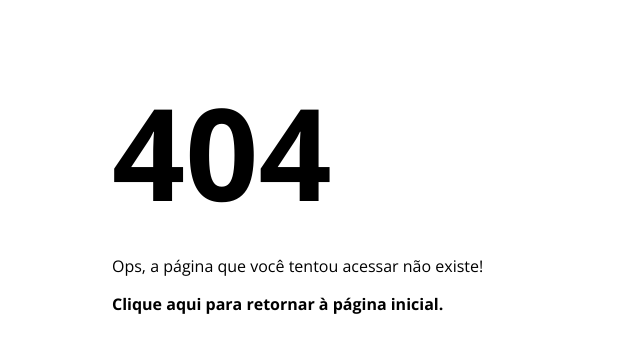
After one commit to danigfavero/quebra-cabeca-voronoi, a Flask app: template templates/404.html in a window 1280 px wide. The commit adds this page. Shown: the top 353 px of the page, without its empty margins (0-640 px from the left). Run offline with Flask 2, Linux system fonts and the light colour scheme; the template is opened without the code that fills it, so the values that code supplies are empty.

Commit message:
Adiciona página 404

```diff
--- a/app.py
+++ b/app.py
@@ -7,6 +7,10 @@ app = Flask(__name__)
 def index():
     return render_template('index.html')
 
+@app.errorhandler(404)
+def page_not_found(e):
+    return render_template('404.html'), 404
+
 
 if __name__ == '__main__':
     app.run()
--- a/static/styles.css
+++ b/static/styles.css
@@ -23,6 +23,13 @@ hr {
 h1 {
     font-weight: bold;
     font-size: 5rem;
+    text-transform: uppercase;
+    margin: 4rem 0 1rem 0;
+}
+
+h2 {
+    font-weight: bold;
+    font-size: 8rem;
     text-transform: uppercase;
     margin: 4rem 0 1rem 0;
 }
@@ -103,6 +110,10 @@ footer {
 
 .foot-logo {
     width: 8%;
+}
+
+.subtitle {
+    text-indent: 0;
 }
 
 @media (min-width: 768px) {
--- /dev/null
+++ b/templates/404.html
@@ -0,0 +1,26 @@
+<!doctype html>
+
+<head>
+    <meta charset="UTF-8">
+
+    <style type="text/css">
+       div.stlviewer { height: 1000px; }
+    </style>
+
+    <link rel="preconnect" href="https://fonts.googleapis.com">
+    <link rel="preconnect" href="https://fonts.gstatic.com" crossorigin>
+    <link href="https://fonts.googleapis.com/css2?family=Open+Sans:wght@400;600;700&display=swap" rel="stylesheet">
+
+    <link href="{{url_for('static', filename = 'styles.css')}}" rel="stylesheet">
+
+    <title>Página não encontrada!</title>
+    <link rel="shortcut icon" href="{{ url_for('static', filename='img/favicon.svg') }}">
+</head>
+
+<body>
+    <div class="content">
+        <h2>404</h2>
+        <p class="subtitle">Ops, a página que você tentou acessar não existe!</p>
+        <a href="/">Clique aqui para retornar à página inicial.</a>
+    </div>
+</body>
```
